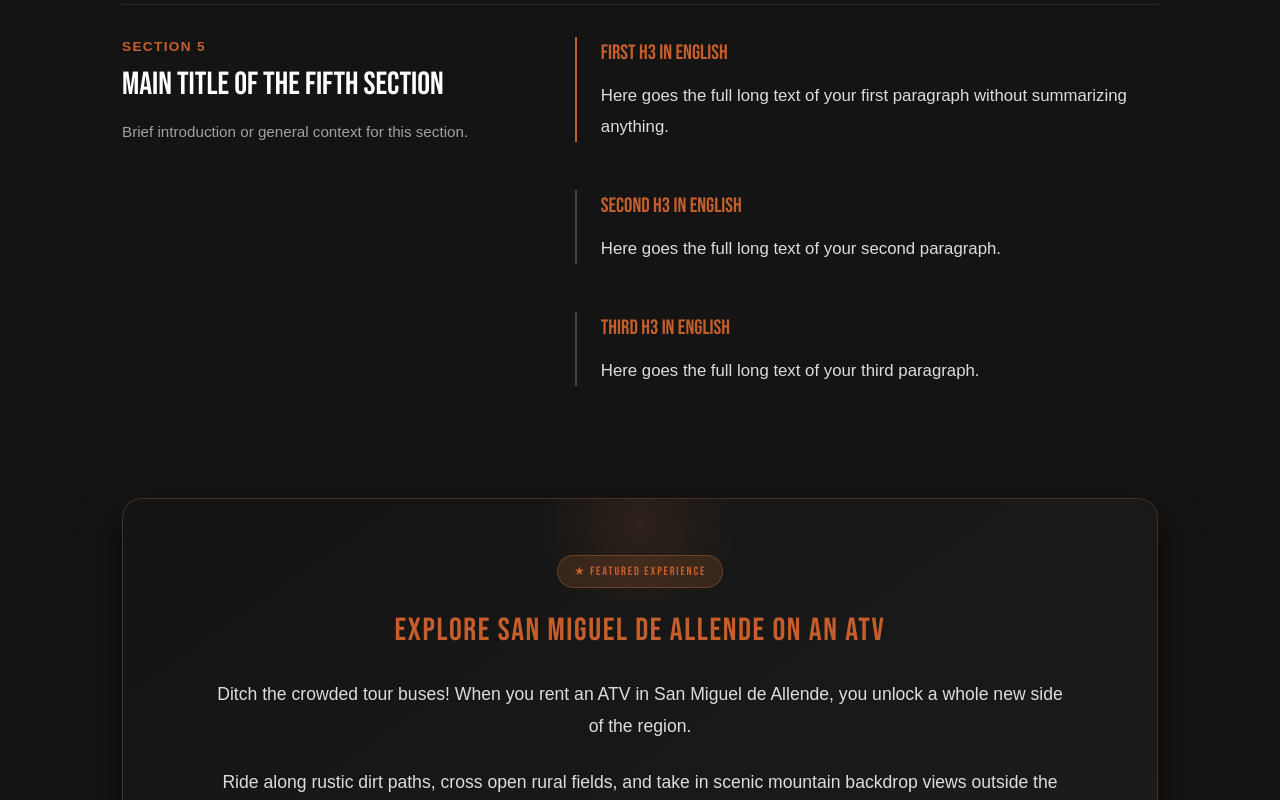
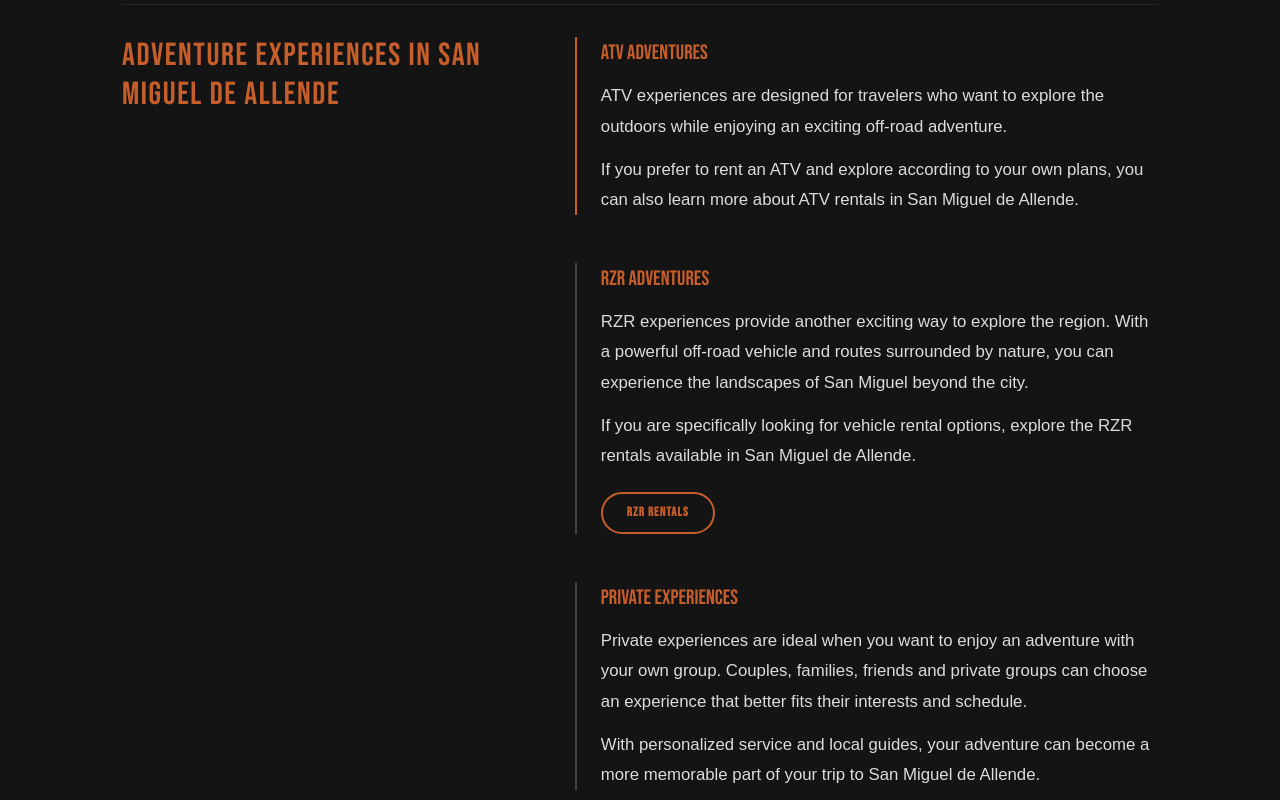
Before and after one commit to DraftStudiomx/Guey-tours-SEO, a Next.js app: page /san-miguel-de-allende-tours in a window 1280 px wide. Shown: the part 5040-5840 px from the top of the page. Built offline with nearby package versions, Linux system fonts and the light colour scheme; a web font is replaced by a local one.

Commit message:
Update SanMiguelContent.tsx QUINTA

```diff
--- a/app/san-miguel-de-allende-tours/SanMiguelContent.tsx
+++ b/app/san-miguel-de-allende-tours/SanMiguelContent.tsx
@@ -763,7 +763,7 @@
 
 
 
-          {/* Quinta sección: Textos largos en formato editorial sin tarjetas */}
+         {/* Quinta sección: Adventure Experiences en formato editorial fluido */}
 <div style={{
   display: 'flex',
   flexDirection: 'row',
@@ -773,46 +773,27 @@
   padding: '2rem 0',
   borderTop: '1px solid rgba(255, 255, 255, 0.08)'
 }}>
-  {/* Columna Izquierda: Título y Contexto */}
+  {/* Columna Izquierda: Título Principal */}
   <div style={{ flex: '1', minWidth: '280px', position: 'relative' }}>
     <div style={{ position: 'sticky', top: '2rem' }}>
-      <span style={{
+      <h2 style={{
+        fontFamily: 'var(--font-heading)',
+        fontSize: 'clamp(1.8rem, 2.5vw, 2.4rem)',
         color: 'var(--orange, #d97736)',
         textTransform: 'uppercase',
-        letterSpacing: '0.1em',
-        fontSize: '0.85rem',
-        fontWeight: 'bold',
-        display: 'block',
-        marginBottom: '0.5rem'
-      }}>
-        {lang === 'es' ? 'Sección 5' : 'Section 5'}
-      </span>
-      <h2 style={{
-        fontFamily: 'var(--font-heading)',
-        fontSize: 'clamp(1.8rem, 2.5vw, 2.2rem)',
-        color: '#ffffff',
+        letterSpacing: '0.05em',
         lineHeight: 1.2,
         margin: 0
       }}>
-        {lang === 'es' ? 'Título principal de la quinta sección' : 'Main title of the fifth section'}
+        {lang === 'es' ? 'Experiencias de Aventura en San Miguel de Allende' : 'Adventure Experiences in San Miguel de Allende'}
       </h2>
-      <p style={{
-        color: 'rgba(255,255,255,0.6)',
-        fontSize: '0.95rem',
-        marginTop: '1rem',
-        lineHeight: 1.6
-      }}>
-        {lang === 'es'
-          ? 'Breve introducción o contexto general para esta sección.'
-          : 'Brief introduction or general context for this section.'}
-      </p>
     </div>
   </div>
 
-  {/* Columna Derecha: Los 3 H3 con sus párrafos largos */}
+  {/* Columna Derecha: Los 3 bloques con H3 y párrafos largos (con su botón respectivo) */}
   <div style={{ flex: '1.5', minWidth: '300px', display: 'flex', flexDirection: 'column', gap: '3rem' }}>
 
-    {/* Primer H3 y Párrafo */}
+    {/* Bloque 1: ATV Adventures */}
     <div style={{ display: 'flex', flexDirection: 'column', gap: '0.8rem', borderLeft: '2px solid var(--orange, #d97736)', paddingLeft: '1.5rem' }}>
       <h3 style={{
         fontFamily: 'var(--font-heading)',
@@ -820,16 +801,21 @@
         color: 'var(--orange, #d97736)',
         margin: 0
       }}>
-        {lang === 'es' ? 'Primer H3 en Español' : 'First H3 in English'}
+        {lang === 'es' ? 'Aventuras en ATV' : 'ATV Adventures'}
       </h3>
       <p style={{ margin: 0, lineHeight: 1.8, color: 'rgba(255,255,255,0.85)', fontSize: '1.05rem' }}>
         {lang === 'es'
-          ? 'Aquí va el texto largo completo de tu primer párrafo sin resumir nada.'
-          : 'Here goes the full long text of your first paragraph without summarizing anything.'}
+          ? 'Las experiencias en ATV están diseñadas para viajeros que quieren explorar el aire libre mientras disfrutan de una emocionante aventura todoterreno.'
+          : 'ATV experiences are designed for travelers who want to explore the outdoors while enjoying an exciting off-road adventure.'}
+      </p>
+      <p style={{ margin: 0, lineHeight: 1.8, color: 'rgba(255,255,255,0.85)', fontSize: '1.05rem' }}>
+        {lang === 'es'
+          ? 'Si prefieres rentar una cuatrimoto y explorar según tus propios planes, también puedes conocer más sobre la renta de ATV en San Miguel de Allende.'
+          : 'If you prefer to rent an ATV and explore according to your own plans, you can also learn more about ATV rentals in San Miguel de Allende.'}
       </p>
     </div>
 
-    {/* Segundo H3 y Párrafo */}
+    {/* Bloque 2: RZR Adventures (Con su Botón de RZR Rentals) */}
     <div style={{ display: 'flex', flexDirection: 'column', gap: '0.8rem', borderLeft: '2px solid rgba(255,255,255,0.2)', paddingLeft: '1.5rem' }}>
       <h3 style={{
         fontFamily: 'var(--font-heading)',
@@ -837,16 +823,45 @@
         color: 'var(--orange, #d97736)',
         margin: 0
       }}>
-        {lang === 'es' ? 'Segundo H3 en Español' : 'Second H3 in English'}
+        {lang === 'es' ? 'Aventuras en RZR' : 'RZR Adventures'}
       </h3>
       <p style={{ margin: 0, lineHeight: 1.8, color: 'rgba(255,255,255,0.85)', fontSize: '1.05rem' }}>
         {lang === 'es'
-          ? 'Aquí va el texto largo completo de tu segundo párrafo.'
-          : 'Here goes the full long text of your second paragraph.'}
+          ? 'Las experiencias en RZR ofrecen otra forma emocionante de explorar la región. Con un vehículo todoterreno potente y rutas rodeadas de naturaleza, puedes experimentar los paisajes de San Miguel más allá de la ciudad.'
+          : 'RZR experiences provide another exciting way to explore the region. With a powerful off-road vehicle and routes surrounded by nature, you can experience the landscapes of San Miguel beyond the city.'}
       </p>
+      <p style={{ margin: 0, lineHeight: 1.8, color: 'rgba(255,255,255,0.85)', fontSize: '1.05rem' }}>
+        {lang === 'es'
+          ? 'Si buscas específicamente opciones de renta de vehículos, explora las rentas de RZR disponibles en San Miguel de Allende.'
+          : 'If you are specifically looking for vehicle rental options, explore the RZR rentals available in San Miguel de Allende.'}
+      </p>
+
+      {/* Botón de RZR Rentals */}
+      <div style={{ paddingTop: '0.5rem' }}>
+        <a href="https://www.gueytours.com/rsz-rentals" style={{
+          display: 'inline-block',
+          background: 'transparent',
+          color: 'var(--orange, #d97736)',
+          border: '2px solid var(--orange, #d97736)',
+          padding: '0.6rem 1.5rem',
+          borderRadius: '50px',
+          fontWeight: 'bold',
+          fontFamily: 'var(--font-heading)',
+          textDecoration: 'none',
+          textTransform: 'uppercase',
+          fontSize: '0.8rem',
+          letterSpacing: '0.08em',
+          transition: 'all 0.3s ease'
+        }}
+        onMouseEnter={(e) => { e.currentTarget.style.background = 'var(--orange, #d97736)'; e.currentTarget.style.color = '#fff'; }}
+        onMouseLeave={(e) => { e.currentTarget.style.background = 'transparent'; e.currentTarget.style.color = 'var(--orange, #d97736)'; }}
+        >
+          {lang === 'es' ? 'Renta de RZR' : 'RZR Rentals'}
+        </a>
+      </div>
     </div>
 
-    {/* Tercer H3 y Párrafo */}
+    {/* Bloque 3: Private Experiences */}
     <div style={{ display: 'flex', flexDirection: 'column', gap: '0.8rem', borderLeft: '2px solid rgba(255,255,255,0.2)', paddingLeft: '1.5rem' }}>
       <h3 style={{
         fontFamily: 'var(--font-heading)',
@@ -854,18 +869,24 @@
         color: 'var(--orange, #d97736)',
         margin: 0
       }}>
-        {lang === 'es' ? 'Tercer H3 en Español' : 'Third H3 in English'}
+        {lang === 'es' ? 'Experiencias Privadas' : 'Private Experiences'}
       </h3>
       <p style={{ margin: 0, lineHeight: 1.8, color: 'rgba(255,255,255,0.85)', fontSize: '1.05rem' }}>
         {lang === 'es'
-          ? 'Aquí va el texto largo completo de tu tercer párrafo.'
-          : 'Here goes the full long text of your third paragraph.'}
+          ? 'Las experiencias privadas son ideales cuando quieres disfrutar de una aventura con tu propio grupo. Parejas, familias, amigos y grupos privados pueden elegir una experiencia que se adapte mejor a sus intereses y horarios.'
+          : 'Private experiences are ideal when you want to enjoy an adventure with your own group. Couples, families, friends and private groups can choose an experience that better fits their interests and schedule.'}
+      </p>
+      <p style={{ margin: 0, lineHeight: 1.8, color: 'rgba(255,255,255,0.85)', fontSize: '1.05rem' }}>
+        {lang === 'es'
+          ? 'Con un servicio personalizado y guías locales, tu aventura puede convertirse en una parte más memorable de tu viaje a San Miguel de Allende.'
+          : 'With personalized service and local guides, your adventure can become a more memorable part of your trip to San Miguel de Allende.'}
       </p>
     </div>
 
   </div>
 </div>
 
+          {/* Quinta sección: Adventure Experiences en formato editorial fluido */}
 
 
 
```
